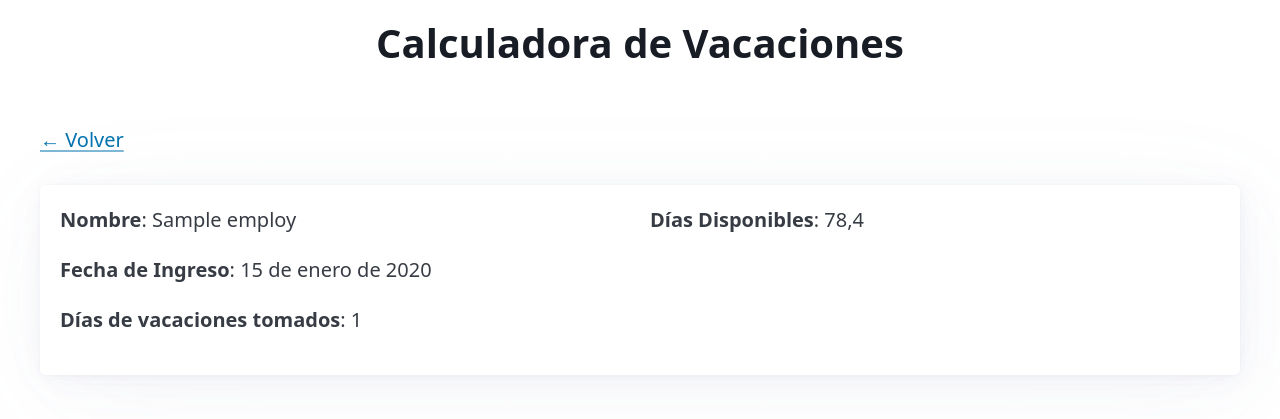
After one commit to DVillegasA/calcuvaca_django, a Django app: page /employ/1 in a window 1280 px wide. The commit adds this page. Shown: the top 419 px of the page. Run offline with Django 5.2, Linux system fonts and the light colour scheme; tables that the repository leaves empty hold one stand-in row (values such as "Sample post").

Commit message:
Se agrega visualización de empleados e información de vacaciones.

```diff
--- a/calcuvaca_django/settings.py
+++ b/calcuvaca_django/settings.py
@@ -104,9 +104,9 @@ AUTH_PASSWORD_VALIDATORS = [
 # Internationalization
 # https://docs.djangoproject.com/en/5.2/topics/i18n/
 
-LANGUAGE_CODE = 'en-us'
+LANGUAGE_CODE = 'es-cl'
 
-TIME_ZONE = 'UTC'
+TIME_ZONE = 'America/Santiago'
 
 USE_I18N = True
 
--- a/calcuvaca_site/models.py
+++ b/calcuvaca_site/models.py
@@ -1,6 +1,4 @@
 from django.db import models
-
-# Create your models here.
 
 class Employ(models.Model):
     name = models.CharField('Nombre del Empleado', max_length=255)
--- /dev/null
+++ b/calcuvaca_site/services.py
@@ -0,0 +1,10 @@
+from datetime import date, datetime
+
+VACATION_FACTOR: float = 15.0/365.0
+
+def get_vacation_days(start_date: date, days_taken: int):
+    current_date = datetime.now().date()
+    days_worked = (current_date - start_date).days
+    vacation_days = days_worked*VACATION_FACTOR - days_taken
+
+    return vacation_days
--- a/calcuvaca_site/urls.py
+++ b/calcuvaca_site/urls.py
@@ -3,4 +3,5 @@ from calcuvaca_site import views
 
 urlpatterns = [
     path('', views.home, name="home"),
+    path('employ/<str:id>', views.employ_details, name="details"),
 ]
--- a/calcuvaca_site/views.py
+++ b/calcuvaca_site/views.py
@@ -1,8 +1,28 @@
 from django.http import HttpRequest
 from django.shortcuts import render
+from django.core.exceptions import ObjectDoesNotExist
+from calcuvaca_site.models import Employ, VacationTaken
+from calcuvaca_site.services import get_vacation_days
 
-# Create your views here.
 def home(request: HttpRequest):
-    context = {'message': 'Hola, Mundo!'}
+    employs = Employ.objects.all()
+    context = {'employs': employs}
 
     return render(request, 'home.html', context)
+
+def employ_details(request: HttpRequest, id: str):
+    try:
+        employ = Employ.objects.get(pk=int(id))
+        vacations_taken = VacationTaken.objects.filter(employ=int(id))
+        days_taken = 0
+
+        for data in vacations_taken:
+            days_taken += data.vacation_days
+
+        vacation_days = get_vacation_days(employ.entry_date, days_taken)
+
+        context = {'employ': employ, 'days_taken': days_taken, 'vacation_days': vacation_days}
+    except ObjectDoesNotExist:
+        context = {'employ': None, 'vacations_taken': None}
+
+    return render(request, 'details.html', context)
--- /dev/null
+++ b/templates/details.html
@@ -0,0 +1,24 @@
+{% extends "base.html" %}
+{% block title %} Detalles Empleados {% endblock title %}
+{% block content %}
+<a href="{% url "home" %}">&#8592; Volver</a>
+<br><br>
+{% if employ is None %}
+<article>
+    <p><strong>Empleado no existe</strong></p>
+</article>
+{% else %}
+<article>
+    <div class="grid">
+        <div>
+            <p><strong>Nombre</strong>: {{ employ.name }}</p>
+            <p><strong>Fecha de Ingreso</strong>: {{ employ.entry_date }}</p>
+            <p><strong>Días de vacaciones tomados</strong>: {{ days_taken }}</p>
+        </div>
+        <div>
+            <p><strong>Días Disponibles</strong>: {{ vacation_days|floatformat:1 }}</p>
+        </div>
+    </div>
+</article>
+{% endif %}
+{% endblock content %}
```
Also changed, not shown: templates/home.html (+16 -1 lines).
